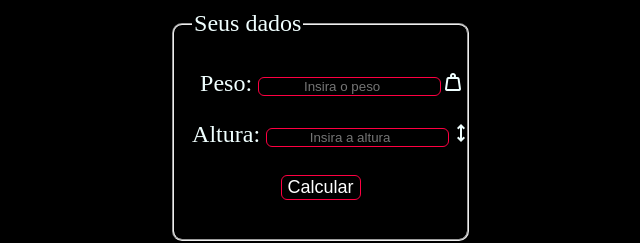
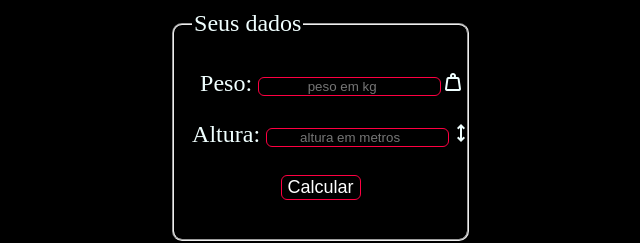
Before and after one commit to osmanbastos/Calculadora_IMC, a plain HTML site: page index.html in a window 1280 px wide. Shown: the part 202-445 px from the top of the page, 313-953 px from the left. Drawn offline with nearby package versions, Linux system fonts and the light colour scheme.

Commit message:
Label e informação sobre altura em metros

```diff
--- a/index.html
+++ b/index.html
@@ -17,13 +17,15 @@
     <fieldset class="textbox" title="insira seus dados">
         <legend>Seus dados</legend>
         <form autocomplete="off" >
-                <p> Peso:
-                    <input required type="number" name="peso" id="peso" placeholder="Insira o peso">
+                <p>
+                    <label>Peso:</label>
+                    <input required type="number" name="peso" id="peso" placeholder="peso em kg">
                     <span class="material-symbols-outlined">weight</span>
                 </p>
 
-                <p> Altura:
-                    <input required type="number" name="altura" id="altura" placeholder="Insira a altura" step="0.01">
+                <p>
+                    <label>Altura:</label>
+                    <input required type="number" name="altura" id="altura" placeholder="altura em metros" step="0.01">
                     <span class="material-symbols-outlined">height</span>
                 </p>
                 <p class="buttonDiv">
```
